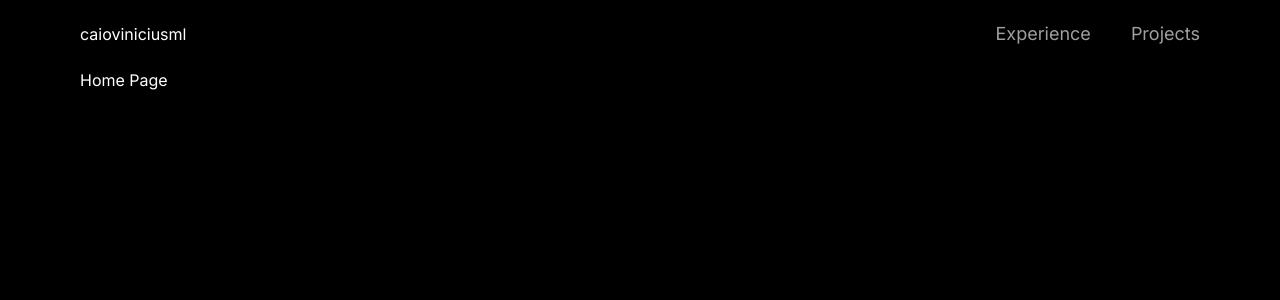
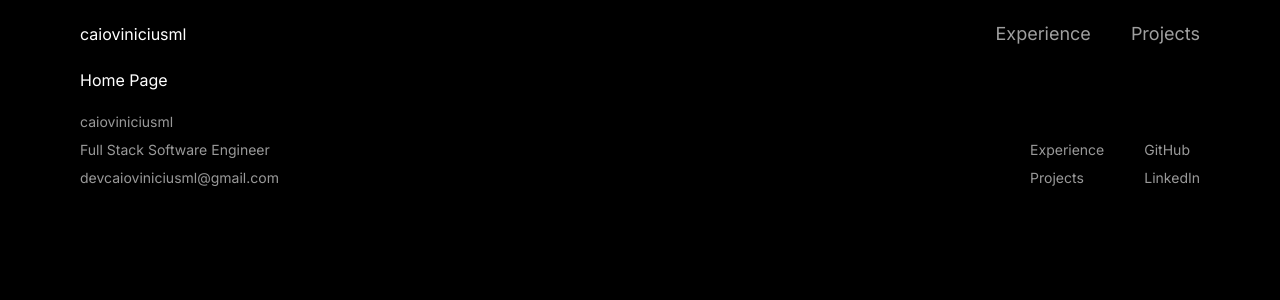
Before and after one commit to caioviniciusml/caioviniciusml-webpage, a Next.js app: page / in a window 1280 px wide. Shown: the top 300 px of the page. Built offline with nearby package versions, Linux system fonts and the light colour scheme.

Commit message:
feat: footer component

```diff
--- a/src/app/layout.tsx
+++ b/src/app/layout.tsx
@@ -2,6 +2,7 @@ import type { Metadata } from "next";
 import { Inter } from "next/font/google";
 import "./globals.css";
 import { Header } from "@/components/header";
+import { Footer } from "@/components/footer";
 
 const inter = Inter({
   subsets: ["latin"]
@@ -23,6 +24,7 @@ export default function RootLayout({
         <div className="px-5 sm:px-10 lg:px-20 w-full max-w-screen-xl">
           <Header />
           {children}
+          <Footer />
         </div>
       </body>
     </html>
--- /dev/null
+++ b/src/components/footer.tsx
@@ -0,0 +1,33 @@
+import Link from "next/link"
+
+export function Footer() {
+    return (
+        <footer className="grid grid-cols-1 gap-2 py-5 text-[10px] sm:text-xs lg:text-sm text-graysecondary">
+            <span>caioviniciusml</span>
+            <div className="flex items-center justify-between">
+                <div className="grid grid-cols-1 gap-1 sm:gap-2">
+                    <span>Full Stack Software Engineer</span>
+                    <span>devcaioviniciusml@gmail.com</span>
+                </div>
+                <div className="flex gap-5 sm:gap-10">
+                    <div className="grid grid-cols-1 gap-1 sm:gap-2">
+                        <Link href={'/experience'}>
+                            Experience
+                        </Link>
+                        <Link href={'/projects'}>
+                            Projects
+                        </Link>
+                    </div>
+                    <div className="grid grid-cols-1 gap-1 sm:gap-2">
+                        <Link href={"https://github.com/caioviniciusml"} target="_blank">
+                            GitHub
+                        </Link>
+                        <Link href={"https://www.linkedin.com/in/caioviniciusml/"} target="_blank">
+                            LinkedIn
+                        </Link>
+                    </div>
+                </div>
+            </div>
+        </footer>
+    )
+}
```
